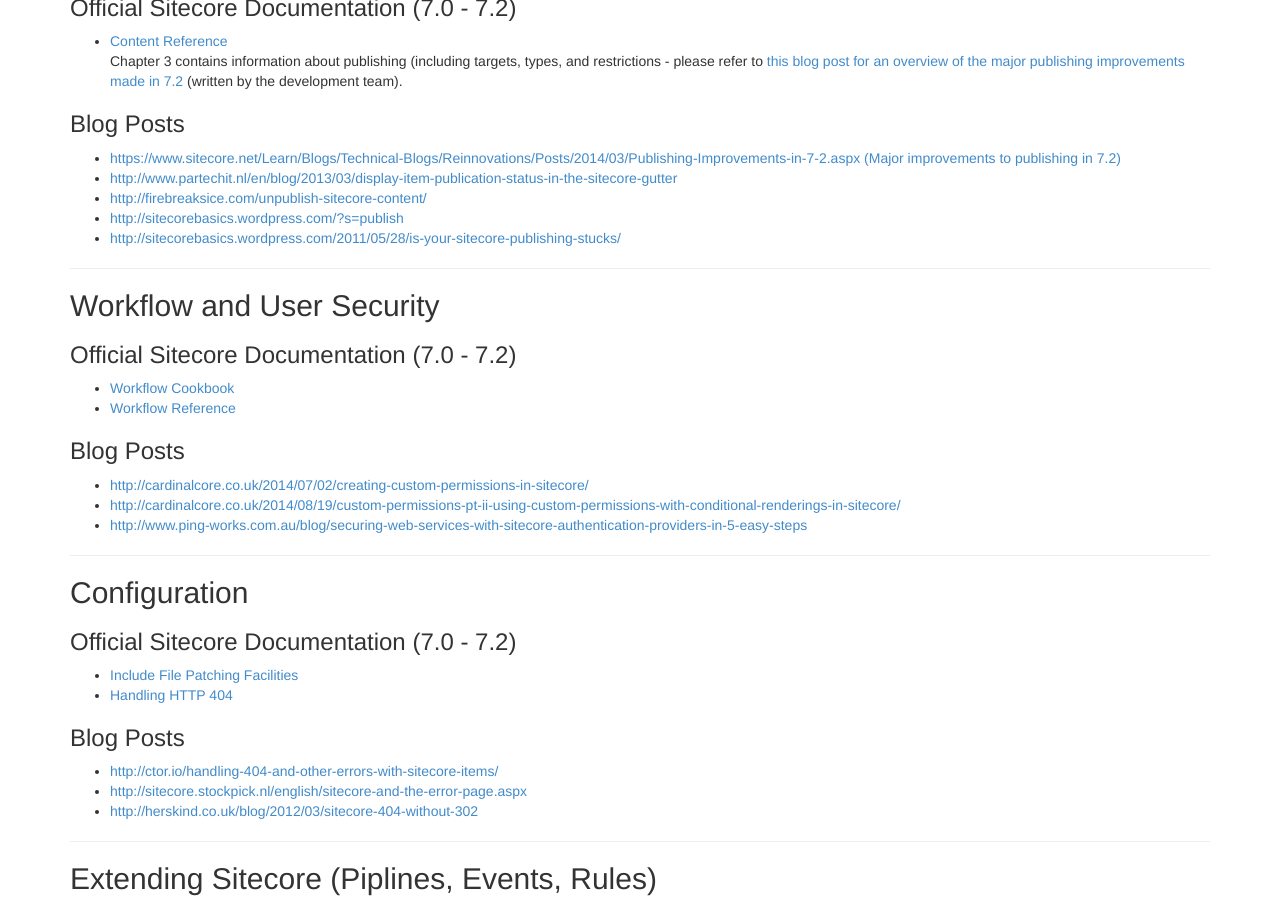
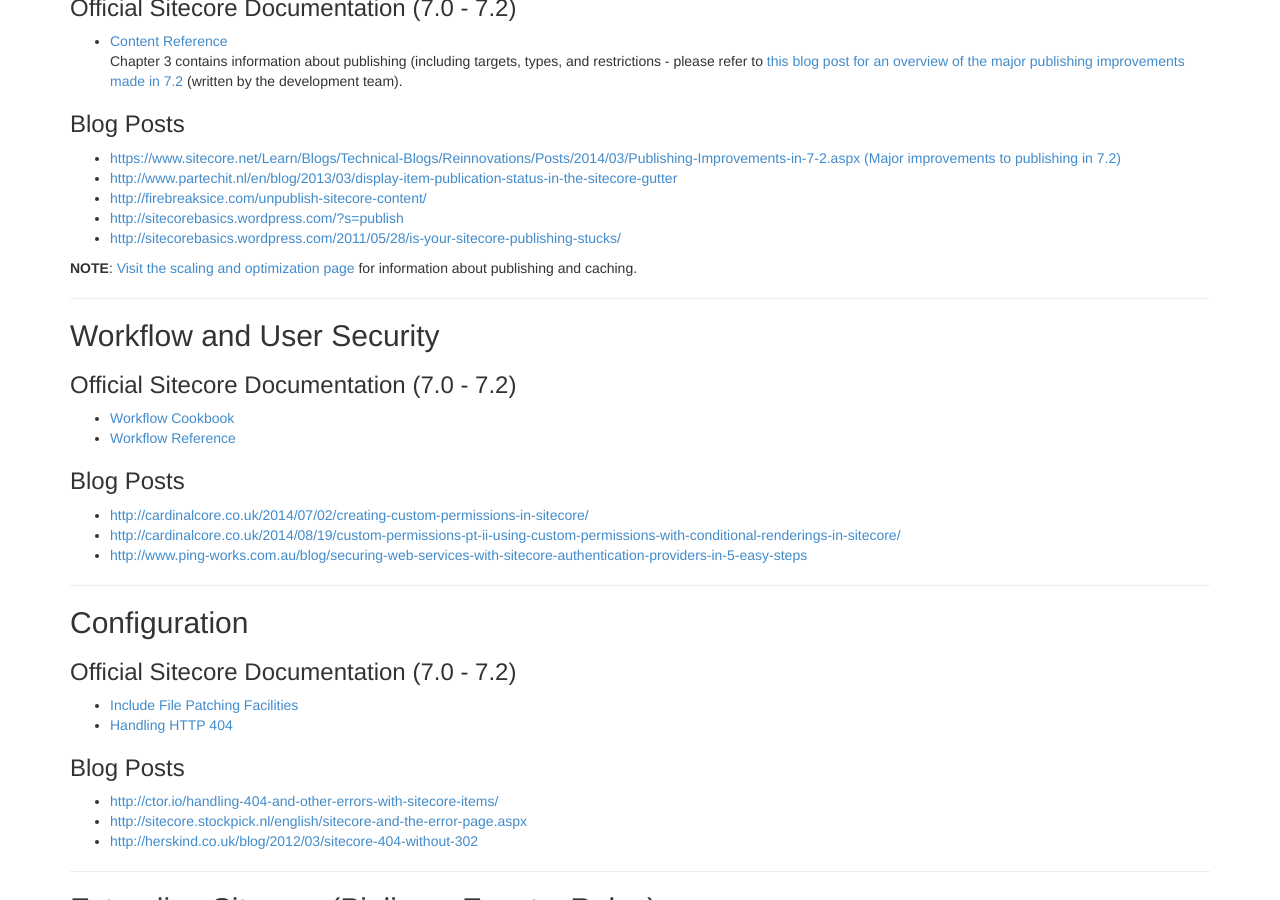
Before and after one commit to Sitecore-Community/docs, a Jekyll site: the page built from documentation/Sitecore Fundamentals/index.md, in a window 1280 px wide and 900 px high, scrolled down 1611 px. Built offline with Jekyll 4.4.1, drawn with Linux system fonts in a browser that asks for light colours; nearby versions of some CDN libraries.

Commit message:
Modified file using Dillinger

```diff
--- a/documentation/Sitecore Fundamentals/index.md
+++ b/documentation/Sitecore Fundamentals/index.md
@@ -79,6 +79,8 @@
 * [http://firebreaksice.com/unpublish-sitecore-content/](http://firebreaksice.com/unpublish-sitecore-content/)
 * [http://sitecorebasics.wordpress.com/?s=publish ](http://sitecorebasics.wordpress.com/?s=publish )
 * [http://sitecorebasics.wordpress.com/2011/05/28/is-your-sitecore-publishing-stucks/ ](http://sitecorebasics.wordpress.com/2011/05/28/is-your-sitecore-publishing-stucks/ )
+
+**NOTE**: [Visit the scaling and optimization page](/docs/documentation/Scaling and Optimization/index.html#caaching-publishing) for information about publishing and caching.
 
 --------------------------
 
```
